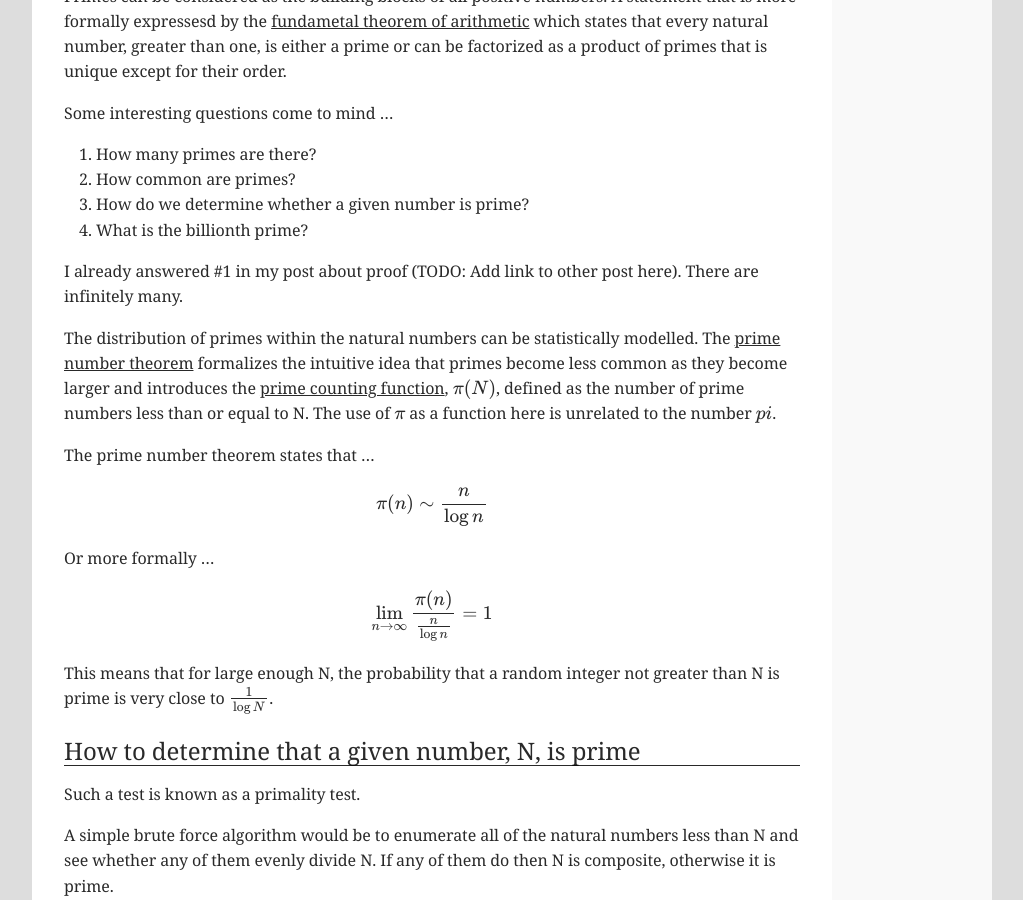
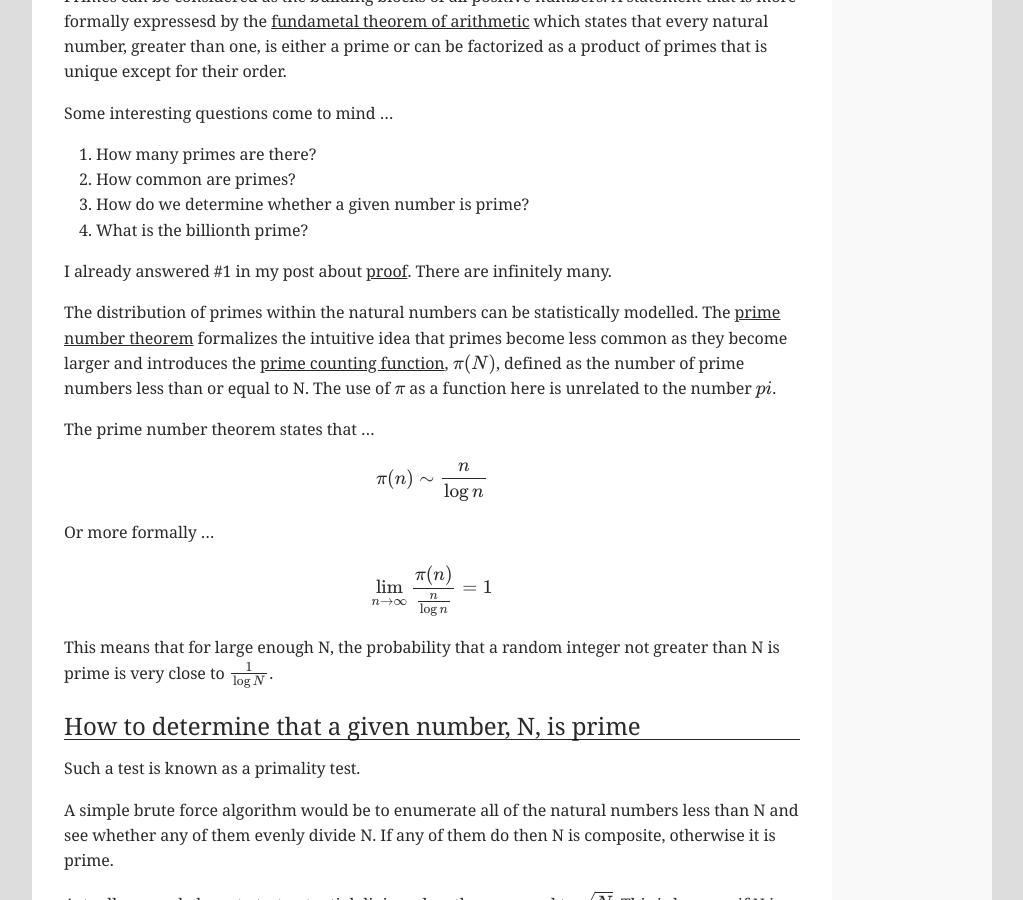
Before and after one commit to nalaseivad/captainginja.github.io, a Jekyll site: the page built from _posts/2018-02-18-on-primes.md, in a window 1280 px wide and 900 px high, scrolled down 661 px. Shown: the whole window, without its empty margins (128-1151 px from the left). Built offline with Jekyll 4.4.1, drawn with Linux system fonts in a browser that asks for light colours; formulas are drawn with MathJax 3.

Commit message:
Link to On Proof

```diff
--- a/_posts/2018-02-18-on-primes.md
+++ b/_posts/2018-02-18-on-primes.md
@@ -29,7 +29,8 @@ Some interesting questions come to mind ...
 1. How do we determine whether a given number is prime?
 1. What is the billionth prime?
 
-I already answered #1 in my post about proof (TODO: Add link to other post here).  There are infinitely many.
+I already answered #1 in my post about [proof]({{ site.baseurl }}{% post_url 2018-02-12-on-proof %}).  There
+are infinitely many.
 
 The distribution of primes within the natural numbers can be statistically modelled.  The
 [prime number theorem](https://en.wikipedia.org/wiki/Prime_number_theorem) formalizes the intuitive idea that primes
```
